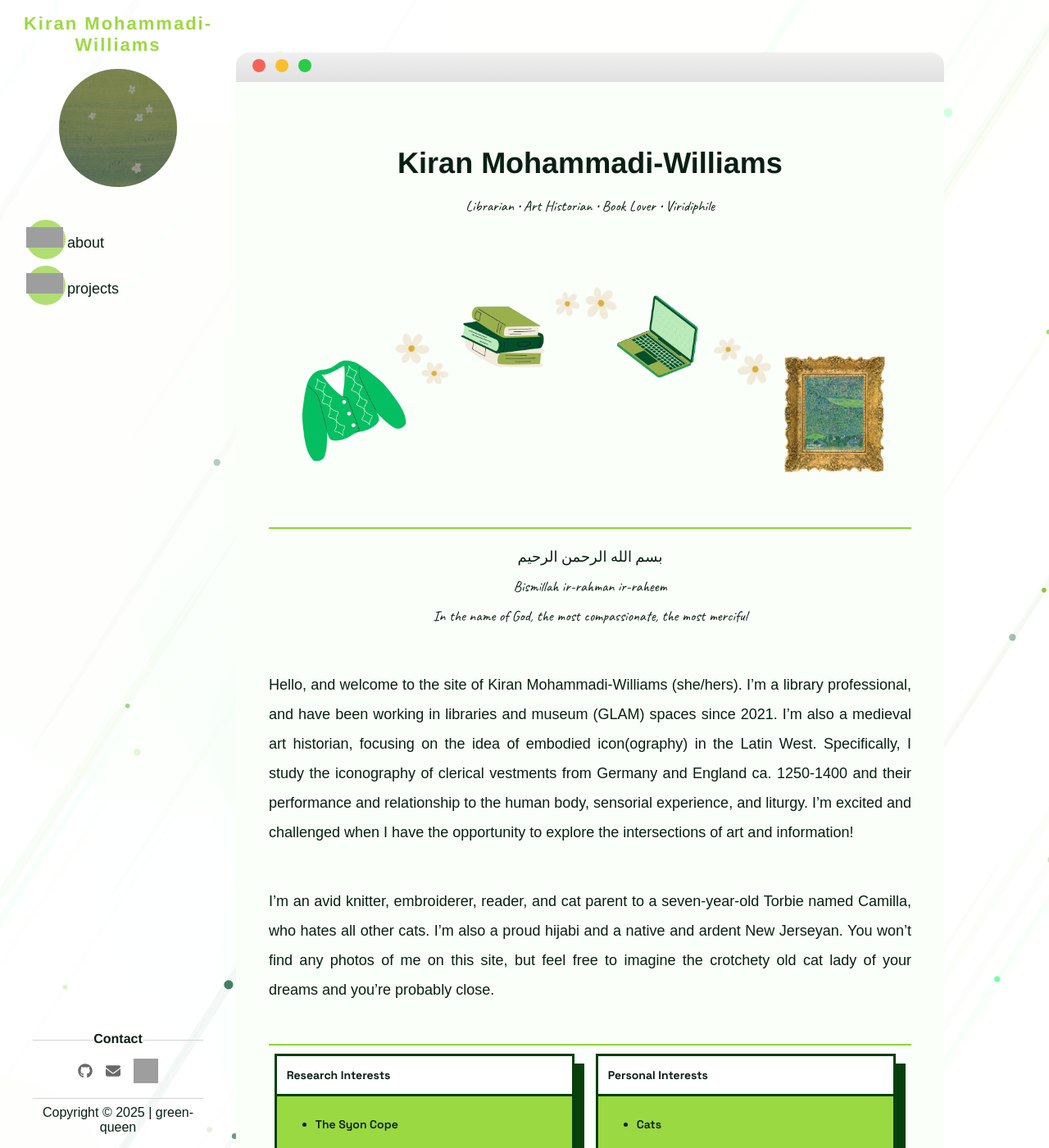
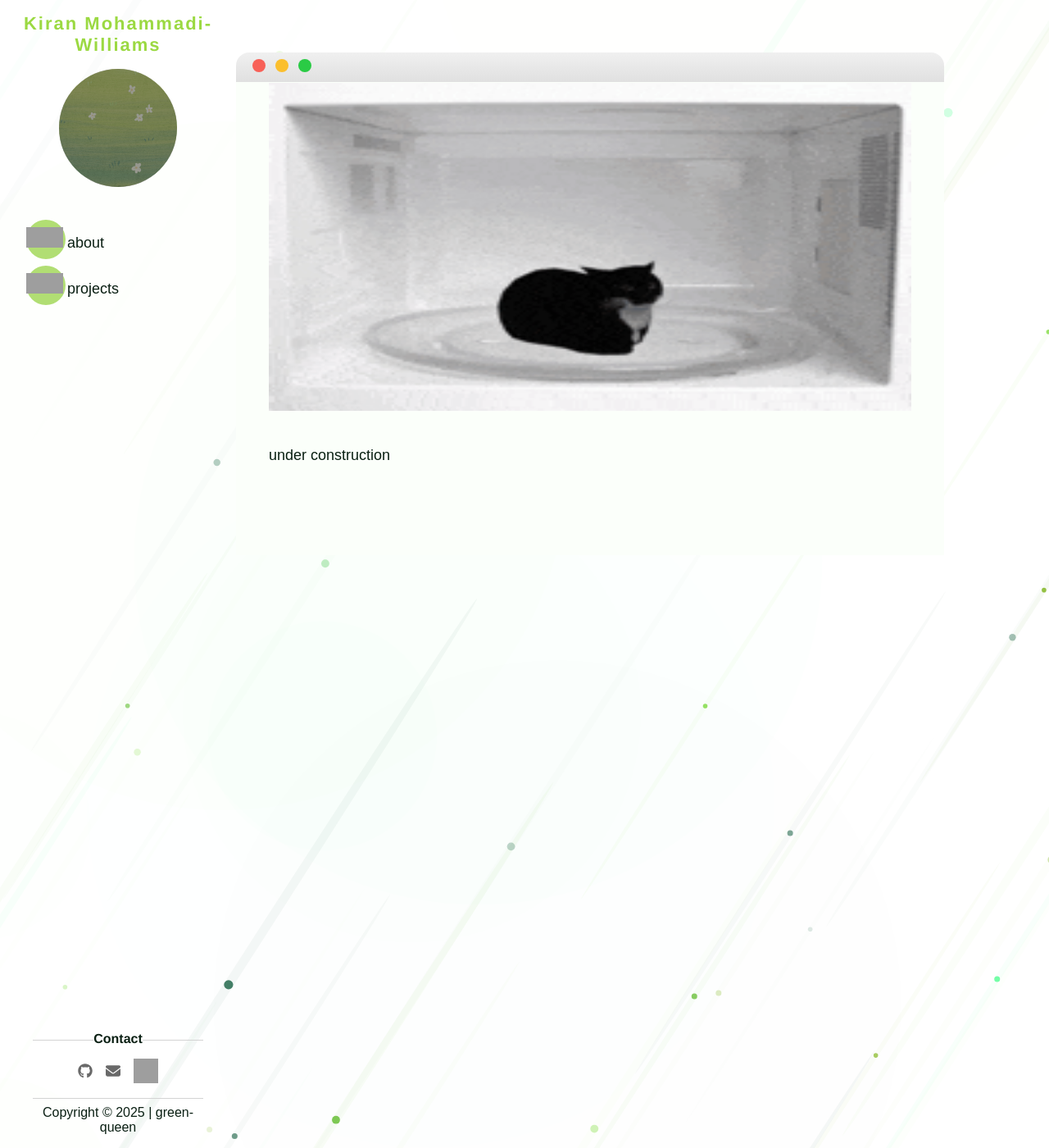
Before and after one commit to green-queen/green-queen.github.io, a Jekyll site: the page built from _pages/index.md, in a window 1280 px wide and 1400 px high. Shown: the whole window at 82% size. Built offline with Jekyll 4.4.1, drawn with Linux system fonts in a browser that asks for light colours; some web fonts are replaced; some of the changed text lies outside the part shown; grey boxes are pictures that could not be loaded.

Commit message:
Update index.md

```diff
--- a/_pages/index.md
+++ b/_pages/index.md
@@ -2,98 +2,6 @@
 title: ''
 layout: page
 ---
-<style>
-  .welcome-div {
-  font-family:'Caveat', sans-serif;
-  text-align:center
-  }
 
-  main li {
-    padding: 0px 0;
-    margin-left: 15px;
-  }
-
-  main ul {
-    background: inherit;
-  }
-</style>
-<div class="welcome-div">
-
-<h1>Kiran Mohammadi-Williams</h1>
-Librarian • Art Historian • Book Lover • Viridiphile
-
-</div>
-
-<img src="https://green-queen.github.io/assets/img/banner.png">
-<hr>
-<div class="welcome-div">بسم الله الرحمن الرحيم
-<br> Bismillah ir-rahman ir-raheem
-<br> In the name of God, the most compassionate, the most merciful
-
-</div>
-
-Hello, and welcome to the site of Kiran Mohammadi-Williams (she/hers). I'm a library professional, and have been working in libraries and museum (GLAM) spaces since 2021. I'm also a medieval art historian, focusing on the idea of embodied icon(ography) in the Latin West. Specifically, I study the iconography of clerical vestments from Germany and England ca. 1250-1400 and their performance and relationship to the human body, sensorial experience, and liturgy. I'm excited and challenged when I have the opportunity to explore the intersections of art and information!
-
-I'm an avid knitter, embroiderer, reader, and cat parent to a seven-year-old Torbie named Camilla, who hates all other cats. I'm also a proud hijabi and a native and ardent New Jerseyan. You won't find any photos of me on this site, but feel free to imagine the crotchety old cat lady of your dreams and you're probably close.
-
-<hr>
-
-<div class="card-gallery">
-  <div class="card" style="height:520px; width:46%;">
-    <div class="head">Research Interests</div>
-    <div class="content" style="padding: 0px;">
-       <ul>
-           <li>The Syon Cope</li>
-           <li>Medieval England</li>
-           <li>Liturgical vestments</li>
-           <li>Opus anglicanum</li>
-           <li>Embodiment and bodies in the Middle Ages</li>
-           <li>Minimal computing</li>
-           <li>Public-facing digital scholarship</li>
-           <li>Computational analysis for images</li>
-           <li>Dress and textile history</li>
-           <li>Nineteenth-century Black history</li>
-           <li>Medievalisms</li>
-           <li>Roman art</li>
-       </ul>
-      <br/>
-    </div>
-  </div>
-  <div class="card" style="height:520px; width:46%;">
-    <div class="head">Personal Interests</div>
-    <div class="content" style="padding:0px">
-        <ul>
-           <li>Cats</li>
-           <li>Books</li>
-           <li>Books about cats</li>
-           <li>Books about books</li>
-           <li>Knitting</li>
-           <li>Needlework</li>
-           <li>Historical fashion</li>
-           <li>Hand sewing</li>
-           <li>Eating Gardetto's</li>
-           <li>Sunflowers</li>
-           <li>Tea</li>
-           <li>Cozy minimalism</li>
-       </ul>
-      <br />
-    </div>
-  </div>
-</div>
-
-<div class="card" style="height:350px; width:100%;">
-    <div class="head">Why I Do What I Do</div>
-    <div class="content" style= "padding: 0px 0px 0px 20px">
-        <li>A deep love of stories; about people, places, things, times, and everything in between</li>
-        <li>To write stories and help others write stories</li>
-        <li>To read, analyse, and share stories</li>
-        <li>All-consuming curiosity; a desire to learn every day</li>
-        <li>A passion for creating, engineering, and experimenting with building things and systems</li>
-        <li>To soothe an organizational mind; to organize and arrange things in ways that "make sense"</li>
-        <li>To do research; digging deep and forming connections between pieces of information</li>
-      <br />
-    </div>
-</div>
-
-<hr>
-<p style="font-size:12px; font-style:italic;">This site was created using a modified version of <a href="https://github.com/byanko55/jekyll-theme-satellite">byanko55's jekyll-theme-satellite</a>. The card code has been pulled from <a href="https://uiverse.io/profile/vaibhavchandranv">Vaibhav Chandra on UIVerse</a>. This site also embraces intentionlly non-modern, imperfect, and joyful aesthetics, in contrast with how web-building seems to have developed in recent years. The site is built with the static site generator <a href="https://jekyllrb.com">Jekyll</a> and follows principles of <a href="https://go-dh.github.io/mincomp/about/">minimal computing</a>.</p>
+<img width="500" height="400" alt="image" src="/assets/img/maxwell-cat.gif" />
+under construction
```
